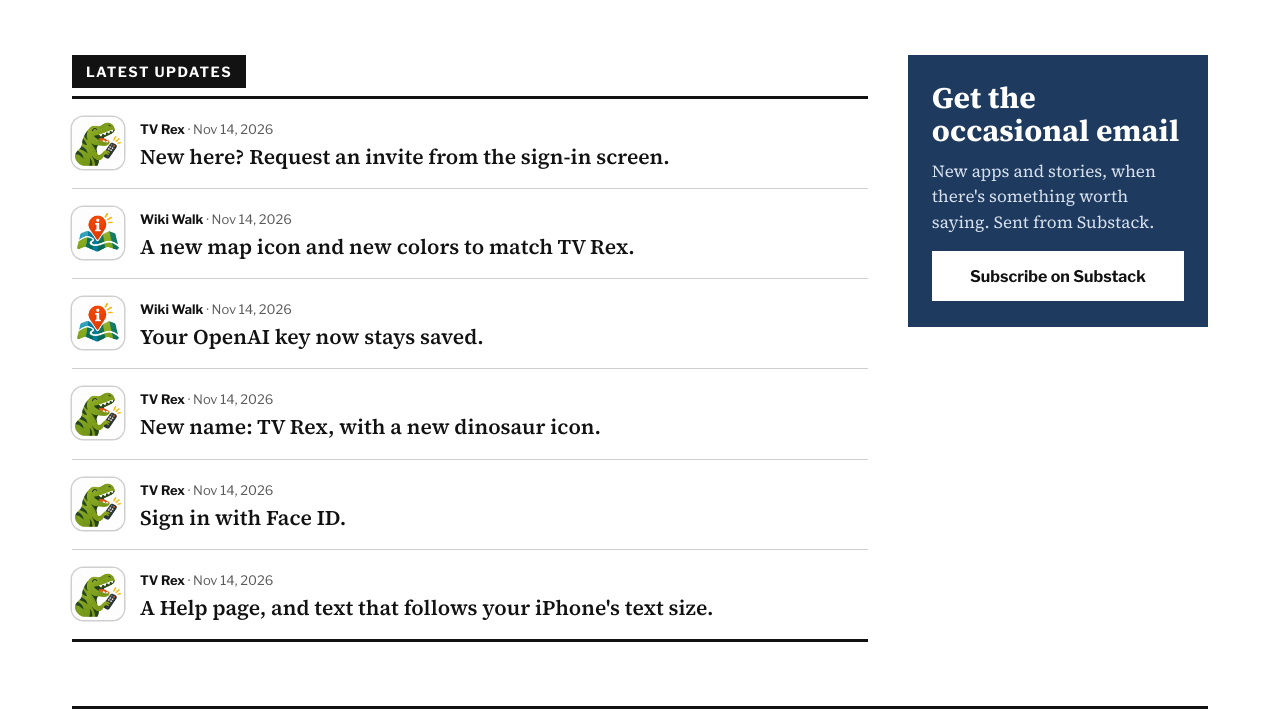
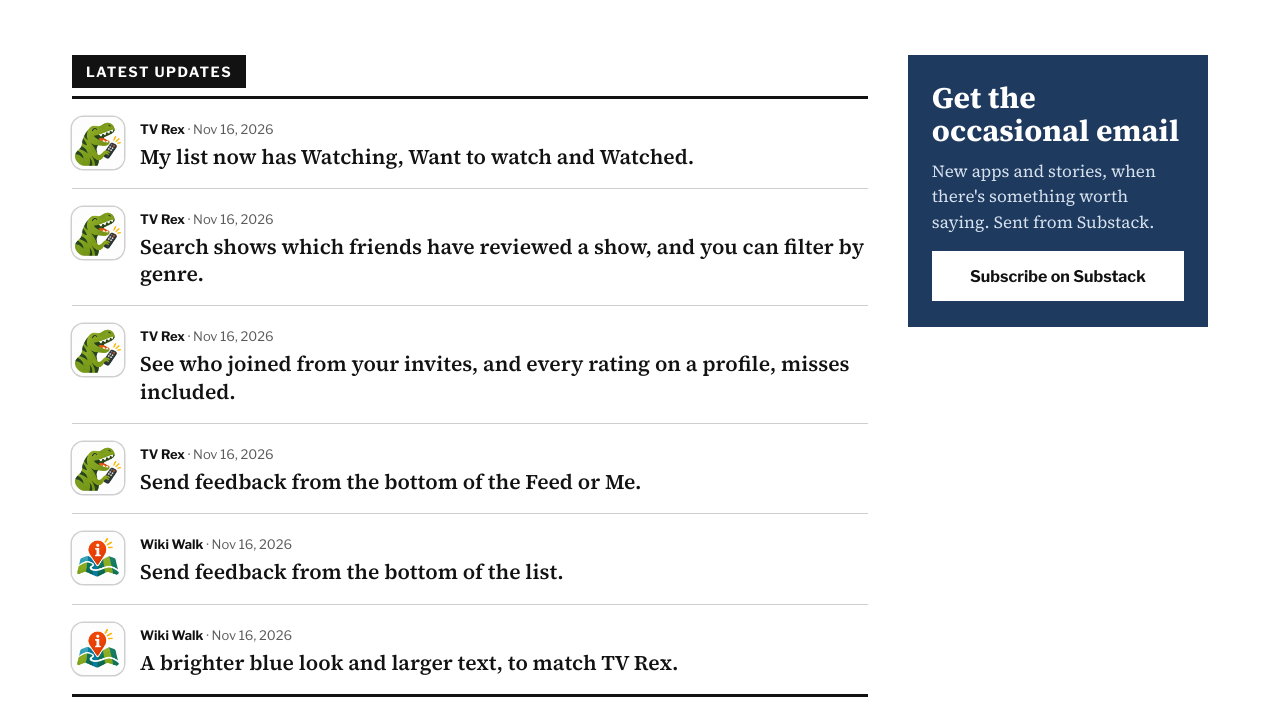
Before and after one commit to leighwetzel/xoleigh, a plain HTML site: page index.html in a window 1280 px wide. Shown: the part 1017-1736 px from the top of the page. Drawn offline with nearby package versions, Linux system fonts and the light colour scheme.

Commit message:
Latest updates: Nov 15–16 changes to TV Rex and Wiki Walk
Co-Authored-By: Claude Opus 5.5 <noreply@anthropic.com>
Claude-Session: https://claude.ai/code/session_01G4eNtbVTRY7dLXsMCfcruJ

```diff
--- a/index.html
+++ b/index.html
@@ -101,7 +101,7 @@
   </footer>
 
 </div>
-<script src="updates.js?v=3"></script>
+<script src="updates.js?v=4"></script>
 <script src="site.js?v=4"></script>
 </body>
 </html>
--- a/updates.js
+++ b/updates.js
@@ -2,6 +2,14 @@
 // To add one: copy a line, put it at the TOP, change the date, app and text.
 // app must be "Wiki Walk" or "TV Rex". Dates are YYYY-MM-DD.
 window.UPDATES = [
+  { date: "2026-11-16", app: "TV Rex",    text: "My list now has Watching, Want to watch and Watched." },
+  { date: "2026-11-16", app: "TV Rex",    text: "Search shows which friends have reviewed a show, and you can filter by genre." },
+  { date: "2026-11-16", app: "TV Rex",    text: "See who joined from your invites, and every rating on a profile, misses included." },
+  { date: "2026-11-16", app: "TV Rex",    text: "Send feedback from the bottom of the Feed or Me." },
+  { date: "2026-11-16", app: "Wiki Walk", text: "Send feedback from the bottom of the list." },
+  { date: "2026-11-16", app: "Wiki Walk", text: "A brighter blue look and larger text, to match TV Rex." },
+  { date: "2026-11-16", app: "TV Rex",    text: "A brighter blue look and larger text, to match Wiki Walk." },
+  { date: "2026-11-15", app: "TV Rex",    text: "Add a profile photo, and the feed opens faster." },
   { date: "2026-11-14", app: "TV Rex",    text: "New here? Request an invite from the sign-in screen." },
   { date: "2026-11-14", app: "Wiki Walk", text: "A new map icon and new colors to match TV Rex." },
   { date: "2026-11-14", app: "Wiki Walk", text: "Your OpenAI key now stays saved." },
```
